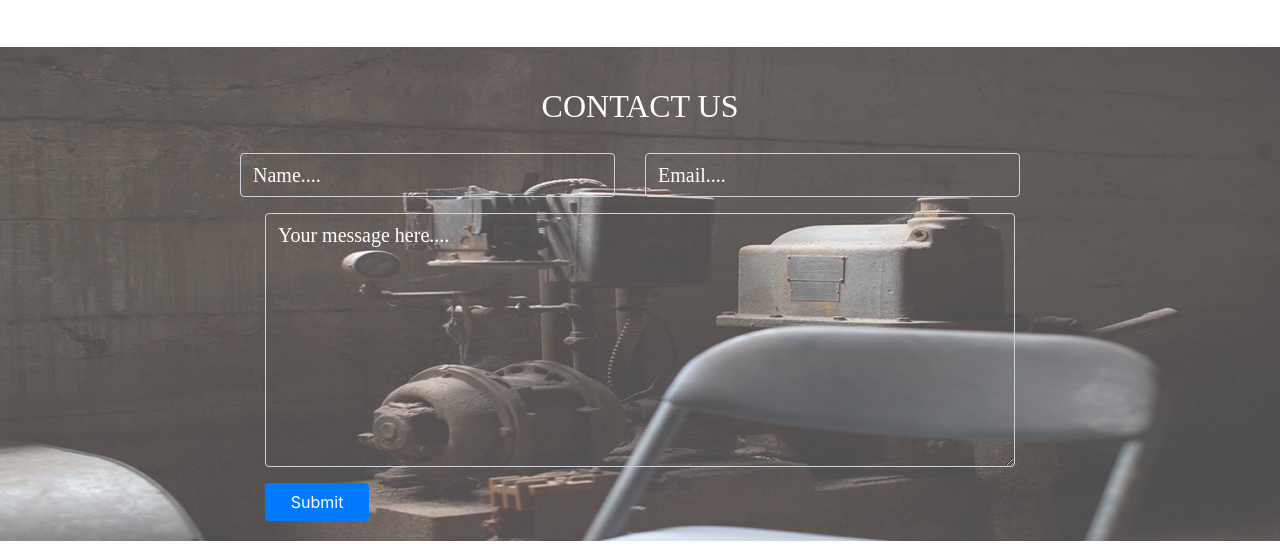
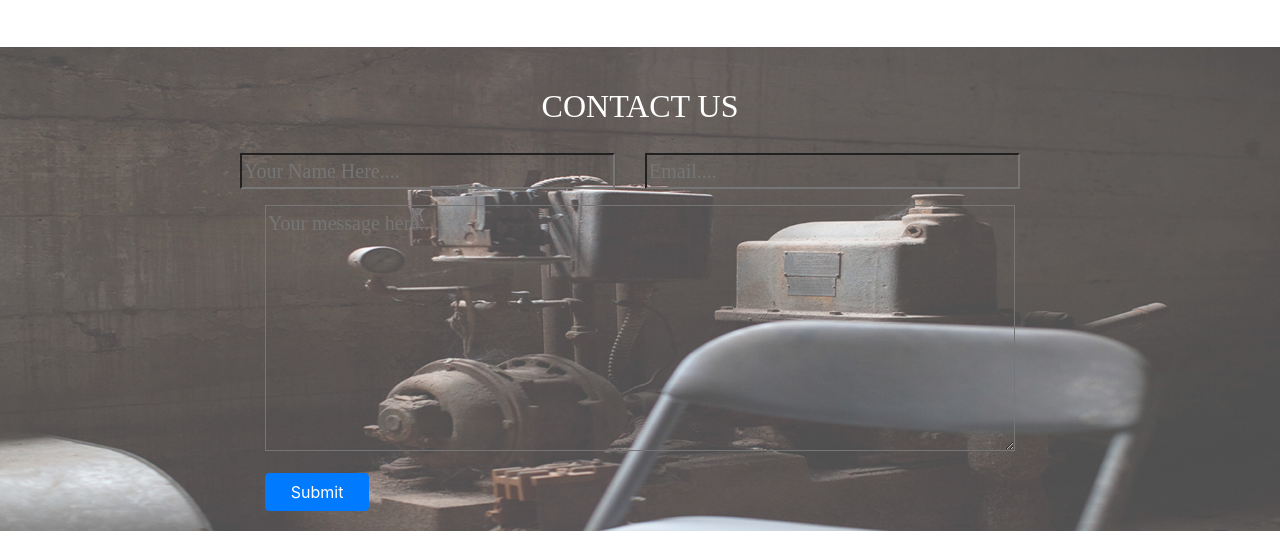
Before and after one commit to Collinskanyiri/delani-studio-prac, a plain HTML site: page index.html in a window 1280 px wide. Shown: the part 2208-2763 px from the top of the page. Drawn offline with Linux system fonts and the light colour scheme; a web font is replaced by a local one.

Commit message:
add index corrections

```diff
--- a/index.html
+++ b/index.html
@@ -115,16 +115,17 @@
     </div>
     <div class="container-fluid contact">
         <h2>CONTACT US</h2>
-        <form id="form34A">
+        <form id="InputForm">
 
-            <input type="hidden" name="u" value="e71bed4d6ae5a7c984dfe28b0">
-            <input type="hidden" name="id" value="dbf7e27685">
+            <input type="hidden" name="u">
+
+            <input type="hidden" name="id">
             <div class="form-group form-inline">
-                <input type="text" class="form-control" placeholder="Name...." name="MERGE1" id="MERGE1" size="25" value="">
-                <input type="email" class="form-control" placeholder="Email...." autocapitalize="off" autocorrect="off" name="MERGE0" id="MERGE0" size="25" value="">
+                <input type="text" class="FormSize" placeholder="Your Name Here...." name="MERGE1" id="MERGE1" size="25" value="">
+                <input type="email" class="FormSize" placeholder="Email...." autocapitalize="off" autocorrect="off" name="MERGE0" id="MERGE0" size="25" value="">
             </div>
             <div class="form-group">
-                <textarea class="form-control" rows="8" id="comment" placeholder="Your message here...."></textarea>
+                <textarea class="FormSize" rows="8" id="comment" placeholder="Your message here...."></textarea>
             </div>
             <button type="submit" class="btn btn-primary col-md-1">Submit</button>
         </form>
```
